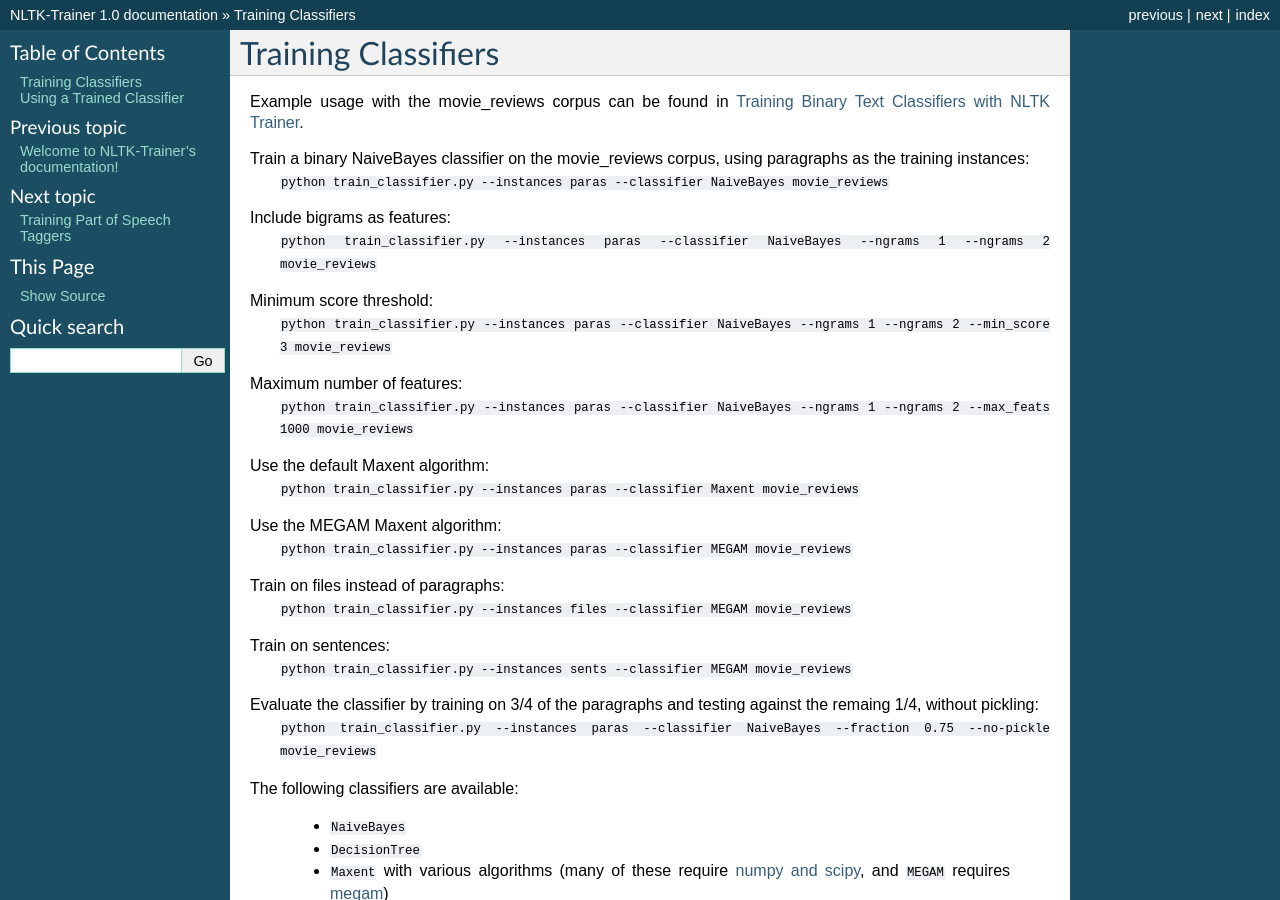
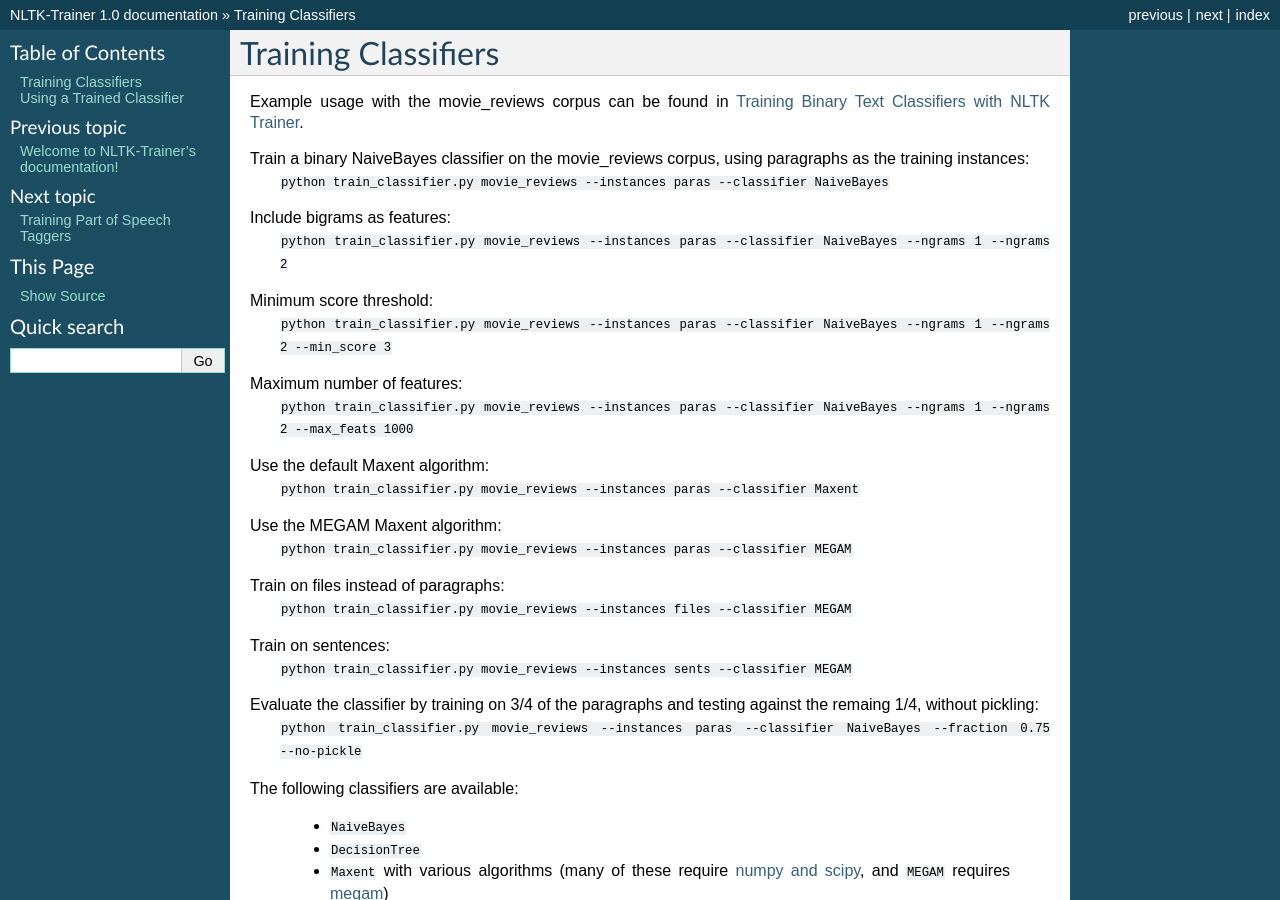
Before and after one commit to japerk/nltk-trainer, a Sphinx documentation site: the page built from docs/train_classifier.rst, in a window 1280 px wide and 900 px high. Built offline with Sphinx 7.4.7, drawn with Linux system fonts in a browser that asks for light colours.

Commit message:
corpus argument is first

```diff
--- a/docs/train_classifier.rst
+++ b/docs/train_classifier.rst
@@ -4,31 +4,31 @@
 Example usage with the movie_reviews corpus can be found in `Training Binary Text Classifiers with NLTK Trainer <http://streamhacker.com/2010/10/25/training-binary-text-classifiers-nltk-trainer/>`_.
 
 Train a binary NaiveBayes classifier on the movie_reviews corpus, using paragraphs as the training instances:
-	``python train_classifier.py --instances paras --classifier NaiveBayes movie_reviews``
+	``python train_classifier.py movie_reviews --instances paras --classifier NaiveBayes``
 
 Include bigrams as features:
-	``python train_classifier.py --instances paras --classifier NaiveBayes --ngrams 1 --ngrams 2 movie_reviews``
+	``python train_classifier.py movie_reviews --instances paras --classifier NaiveBayes --ngrams 1 --ngrams 2``
 
 Minimum score threshold:
-	``python train_classifier.py --instances paras --classifier NaiveBayes --ngrams 1 --ngrams 2 --min_score 3 movie_reviews``
+	``python train_classifier.py movie_reviews --instances paras --classifier NaiveBayes --ngrams 1 --ngrams 2 --min_score 3``
 
 Maximum number of features:
-	``python train_classifier.py --instances paras --classifier NaiveBayes --ngrams 1 --ngrams 2 --max_feats 1000 movie_reviews``
+	``python train_classifier.py movie_reviews --instances paras --classifier NaiveBayes --ngrams 1 --ngrams 2 --max_feats 1000``
 
 Use the default Maxent algorithm:
-	``python train_classifier.py --instances paras --classifier Maxent movie_reviews``
+	``python train_classifier.py movie_reviews --instances paras --classifier Maxent``
 
 Use the MEGAM Maxent algorithm:
-	``python train_classifier.py --instances paras --classifier MEGAM movie_reviews``
+	``python train_classifier.py movie_reviews --instances paras --classifier MEGAM``
 
 Train on files instead of paragraphs:
-	``python train_classifier.py --instances files --classifier MEGAM movie_reviews``
+	``python train_classifier.py movie_reviews --instances files --classifier MEGAM``
 
 Train on sentences:
-	``python train_classifier.py --instances sents --classifier MEGAM movie_reviews``
+	``python train_classifier.py movie_reviews --instances sents --classifier MEGAM``
 
 Evaluate the classifier by training on 3/4 of the paragraphs and testing against the remaing 1/4, without pickling:
-	``python train_classifier.py --instances paras --classifier NaiveBayes --fraction 0.75 --no-pickle movie_reviews``
+	``python train_classifier.py movie_reviews --instances paras --classifier NaiveBayes --fraction 0.75 --no-pickle``
 
 The following classifiers are available:
 
```
